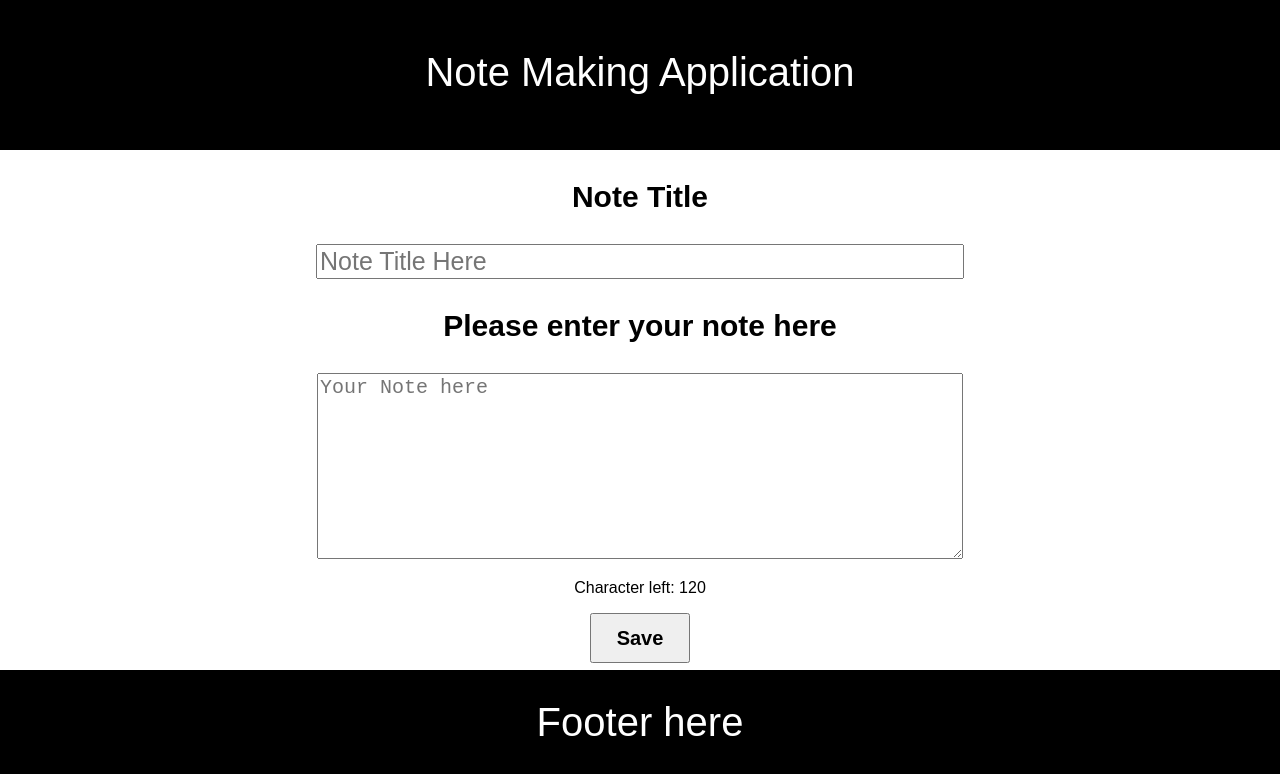
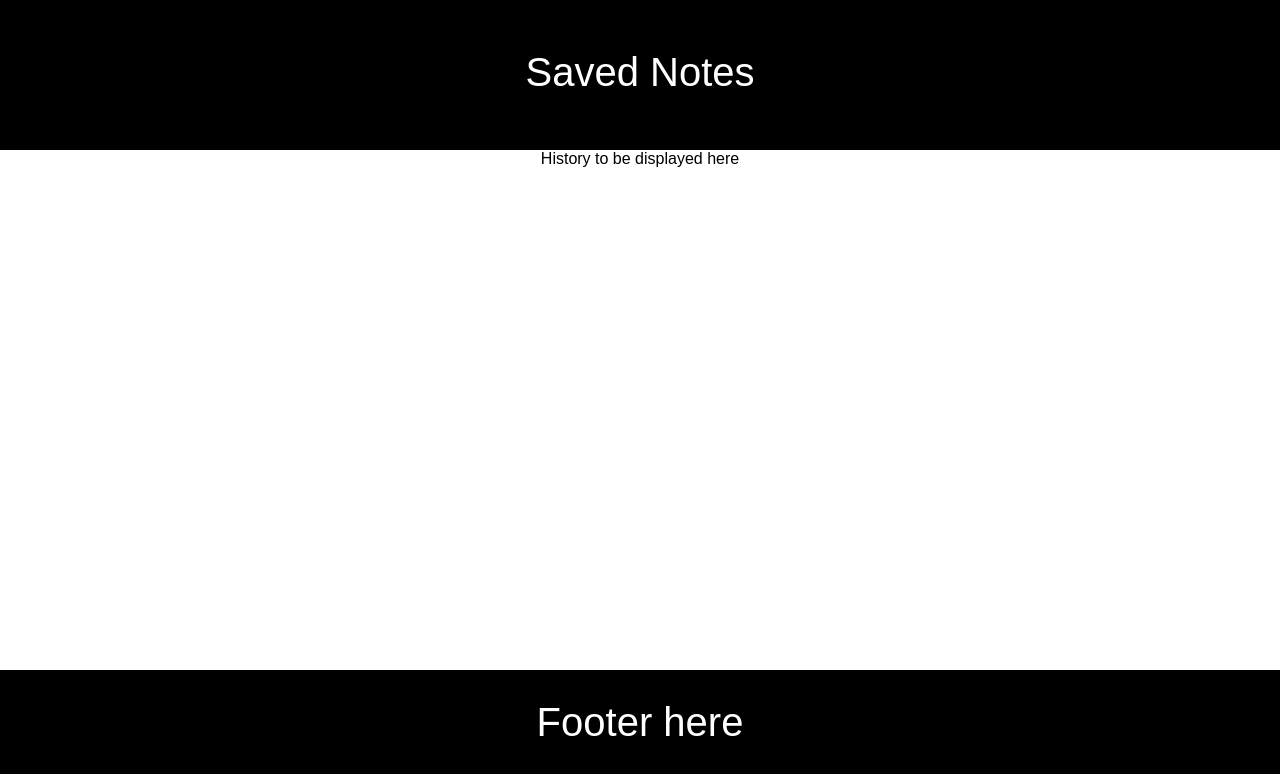
Before and after one commit to siddharth-lakhara/note-app, a React (Create React App) app: page / in a window 1280 px wide. Both pictures are taken after typing "Sample" into the empty fields and a click on the button "Save". Shown: the top 774 px of the page. Built offline with nearby package versions, Linux system fonts and the light colour scheme.

Commit message:
Change page to display history

```diff
--- a/src/App.jsx
+++ b/src/App.jsx
@@ -1,15 +1,16 @@
-import React, { Component } from 'react';
+import React from 'react';
 import './App.css';
 import HeaderComponent from './components/header/header';
 import BodyComponent from './components/body/body';
 import FooterComponent from './components/footer/footer';
+import HistoryComponent from './components/history/history';
 
-class App extends Component {
+class App extends React.Component {
   constructor(props) {
     super(props);
     this.state = {
       key: 1,
-      currentState: 0,
+      currentState: 1,
       noteStorage: [],
       titleText: '',
       noteMessage: '',
@@ -19,7 +20,7 @@ class App extends Component {
   }
 
   changeState(newState) {
-    this.state({
+    this.setState({
       currentState: newState,
     });
   }
@@ -35,6 +36,7 @@ class App extends Component {
   }
 
   render() {
+    if (this.state.currentState) {
       return (
         <div className="App">
           <HeaderComponent
@@ -49,7 +51,19 @@ class App extends Component {
             saveNotes={this.saveNotes}
             noteStorage={this.state.noteStorage}
             keyId={this.state.key}
+            changeState={this.changeState}
           />
+          <FooterComponent />
+        </div>
+      );
+    }
+
+    return (
+      <div className="App">
+        <HeaderComponent
+          headerText="Saved Notes"
+        />
+        <HistoryComponent />
         <FooterComponent />
       </div>
     );
--- a/src/components/body/body.jsx
+++ b/src/components/body/body.jsx
@@ -73,6 +73,7 @@ class Body extends React.Component {
             noteMessage={this.state.noteMessage}
             keyId={this.props.keyId}
             clearContents={this.clearContents}
+            changeState={this.props.changeState}
           />
         </div>
       </div>
@@ -89,6 +90,7 @@ Body.propTypes = {
   noteMessage: PropTypes.string.isRequired,
   titleText: PropTypes.string.isRequired,
   keyId: PropTypes.number.isRequired,
+  changeState: PropTypes.func.isRequired,
 };
 
 export default Body;
--- a/src/components/body/save/save.jsx
+++ b/src/components/body/save/save.jsx
@@ -19,6 +19,7 @@ class Save extends React.Component {
     };
     this.props.clearContents();
     this.props.saveNotes(newNoteObject);
+    this.props.changeState(0);
   }
 
   render() {
@@ -36,6 +37,8 @@ Save.propTypes = {
   keyId: PropTypes.number.isRequired,
   clearContents: PropTypes.func.isRequired,
   saveNotes: PropTypes.func.isRequired,
+  changeState: PropTypes.func.isRequired,
+
 };
 
 export default Save;
--- /dev/null
+++ b/src/components/history/history.css
@@ -0,0 +1,5 @@
+.history-displayPane {
+    flex: 1;
+    flex-direction: inherit;
+    justify-content: space-around;
+}
--- /dev/null
+++ b/src/components/history/history.jsx
@@ -0,0 +1,14 @@
+import React from 'react';
+import './history.css';
+
+class History extends React.Component {
+  render() {
+    return (
+      <div className="history-displayPane">
+        History to be displayed here
+      </div>
+    );
+  }
+}
+
+export default History;
```
Lines whose indentation alone changed are shown as unchanged.
